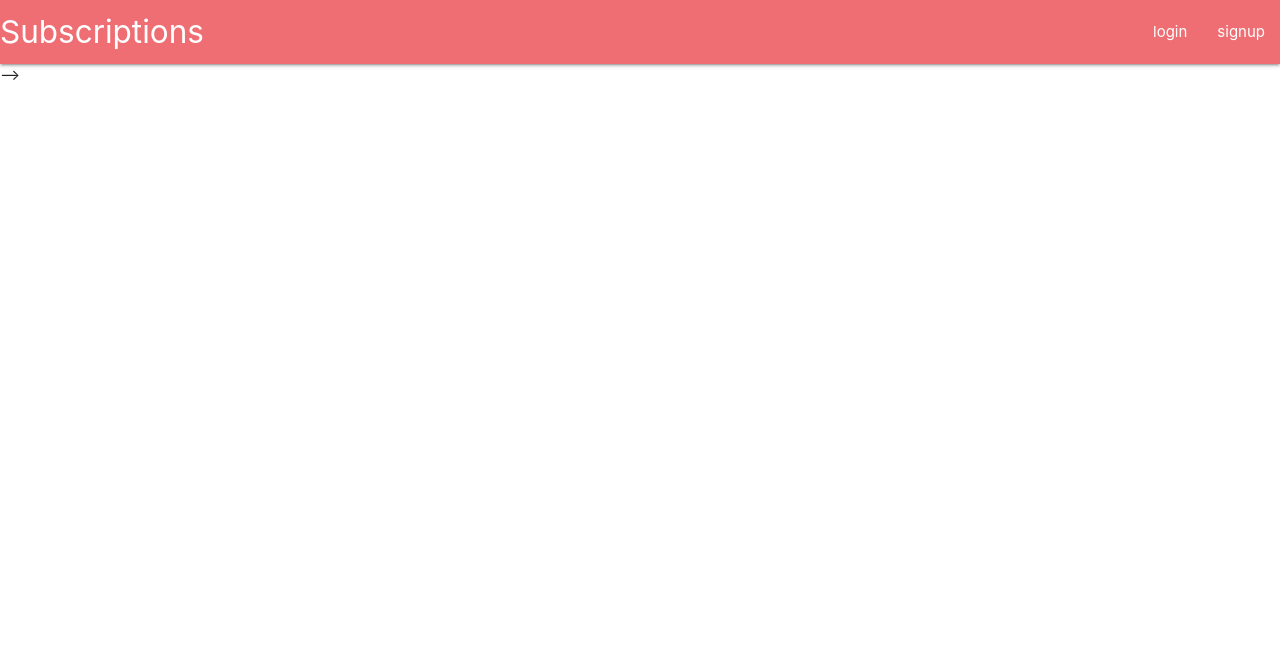
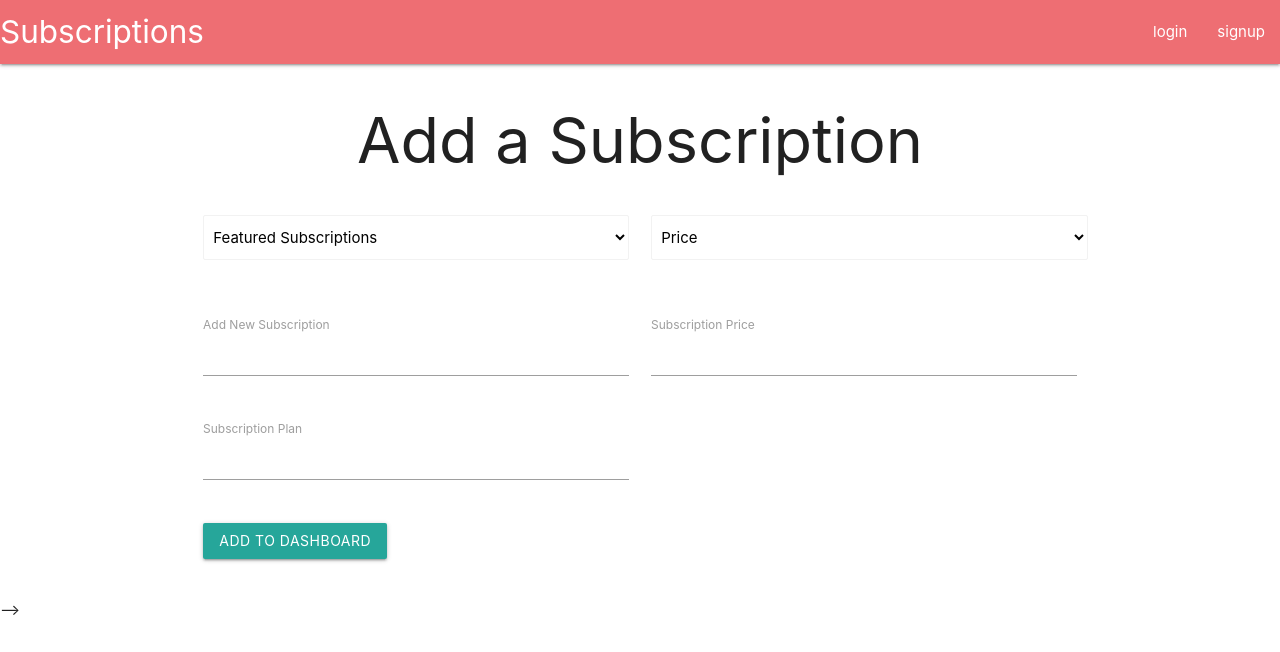
Before and after one commit to Valkimani/Track-your-subscriptions, a React (Create React App) app in the folder client/: page /subscriptions in a window 1280 px wide. Shown: the top 652 px of the page. Built offline with nearby package versions, Linux system fonts and the light colour scheme.

Commit message:
Added a users dashboard. Set state in the subscriptions tab and updated the paths in app.js.

```diff
--- a/client/package.json
+++ b/client/package.json
@@ -7,6 +7,7 @@
     "@testing-library/jest-dom": "^5.11.9",
     "@testing-library/react": "^11.2.5",
     "@testing-library/user-event": "^12.6.3",
+    "materialize-css": "^1.0.0-rc.2",
     "react": "^17.0.1",
     "react-dom": "^17.0.1",
     "react-router-dom": "^5.2.0",
--- a/client/src/App.js
+++ b/client/src/App.js
@@ -1,14 +1,21 @@
-
 import { BrowserRouter as Router, Switch, Route } from "react-router-dom";
 import Navbar from "./components/Navbar/Navbar";
 import Home from "./containers/Home/Home";
+import LoginPage from "./containers/LoginPage/LoginPage";
+import SignUpForm from "./containers/SignUpForm/SignUpForm";
+import Subscriptions from "./containers/Subscriptions/Subscriptions";
+import UserDashboard from "./containers/UserDashboard/UserDashboard";
 
 function App() {
   return (
     <Router>
-      <Navbar/>
+      <Navbar />
       <Switch>
-        <Route exact path="/" component={Home}></Route>
+        <Route exact path="/" component={Home} />
+        <Route exact path="/login" component={LoginPage} />
+        <Route exact path="/signup" component={SignUpForm} />
+        <Route exact path="/dashboard" component={UserDashboard} />
+        <Route exact path="/subscriptions" component={Subscriptions} />
       </Switch>
     </Router>
   );
--- a/client/src/containers/Home/Home.jsx
+++ b/client/src/containers/Home/Home.jsx
@@ -5,7 +5,7 @@ const Home = () => {
         <div className="container">
             <div className="row">
                 <div className="col">
-                 <h1>Track your subs'</h1>
+                 {/* <h1></h1>     */}
                 </div>
             </div>
 
--- /dev/null
+++ b/client/src/containers/LoginPage/LoginPage.jsx
@@ -0,0 +1,29 @@
+import React from 'react';
+
+const LoginPage = () => {
+    return (
+        <div className="container">
+        <div className="row">
+    <form className="col s12">
+      <div className="row">
+        <div className="input-field col s12">
+          <input id="email" type="email"/>
+          <label for="Email">Email</label>
+      </div>
+      <div classNameName="row">
+        <div className="input-field col s12">
+          <input id="password" type="password"/>
+          <label for="email">Password</label>
+        </div>
+      </div>
+      </div>
+   </form>
+   <button className="btn waves-effect waves-light" type="submit" name="action">Login
+   </button>
+   </div>
+    </div>
+
+    );
+};
+
+export default LoginPage;
--- a/client/src/containers/Signupform/Signupform.jsx
+++ b/client/src/containers/Signupform/Signupform.jsx
@@ -1,9 +1,10 @@
 import React from 'react';
 
 
-const Signupform = () => {
+const SignUpForm = () => {
     return (
         <div>
+          <div className="container">
              <div class="row">
     <form class="col s12">
       <div class="row">
@@ -20,20 +21,24 @@ const Signupform = () => {
       <div class="row">
         <div class="input-field col s12">
           <input id="password" type="password" class="validate"/>
-          <label for="password">Password</label>
+          <label for="password">Email</label>
         </div>
       </div>
       <div class="row">
         <div class="input-field col s12">
           <input id="email" type="email" class="validate"/>
-          <label for="email">Email</label>
+          <label for="email">Password</label>
         </div>
       </div>
+      <button class="btn waves-effect waves-light" type="submit" name="action">Submit
+
+  </button>
 
     </form>
   </div>
         </div>
+        </div>
     );
 };
 
-export default Signupform;
+export default SignUpForm;
--- a/client/src/containers/Subscriptions/Subscriptions.jsx
+++ b/client/src/containers/Subscriptions/Subscriptions.jsx
@@ -1,11 +1,98 @@
-import React from 'react';
+// import { useState } from "react";
+import React, {useState}from 'react';
+// import e from "express";
+// import { set } from "mongoose";
 
 const Subscriptions = () => {
+
+        const [featured, setFeatured]= useState("");
+        const [featuredPrice, setFeaturedPrice]= useState("");
+        const [subscription,setSubscription] =useState("");
+        const [price,setPrice] =useState("");
+        const [plan,setPlan] =useState("");
+
     return (
-        <div>
-            <h1>this are subscriptions</h1>
+<div className="container">
+ <div className="row">
+<div> <h1 className="center-align">Add a Subscription</h1>
+    <form className="col s12" >
+    <div className="row">
+
+        <div className="input-field col s6">
+        {/* <input id="featured"/> */}
+        <label htmlFor= "featured Subscriptions"></label>
+  <select className="browser-default" id="featured" type="" name="featured" value={featured} onChange={(e) =>{
+                  setFeatured(e.target.value);
+          }}>
+    <option value="" disabled selected>Featured Subscriptions</option>
+    <option value="1">Hulu</option>
+    <option value="3">Spotify</option>
+    <option value="2">Netflix</option>
+    <option value="3">Amazon</option>
+    <option value="3">Apple Music</option>
+
+  </select>
+    <label></label>
+
         </div>
-    );
+
+        <div className="row">
+
+        <div className="input-field col s6">
+        {/* <input id="featured"/> */}
+        <label htmlFor= "featured subscription price"></label>
+  <select className="browser-default" id="featured price" type="" name="featured price" value={featuredPrice} onChange={(e) =>{
+                  setFeaturedPrice(e.target.value);
+          }}>
+    <option value="" disabled selected>Price</option>
+    <option value="1">$5.99</option>
+    <option value="3">$8.99</option>
+    <option value="2">$12.99</option>
+    <option value="3">$17.99</option>
+    <option value="3">$25.99</option>
+
+  </select>
+    <label></label>
+  </div>
+        </div>
+        </div>
+      {/* </div> */}
+      <div className="row">
+        <div className="input-field col s6">
+
+                {/* Value comes in from state, a change in the value sets the title on state and triggers a re-render */}
+          <input placeholder="" id="subscription" type="text" name="subscription" value={subscription} onChange={(e) =>{
+                  setSubscription(e.target.value);
+          }}/>
+          <label htmlFor="subscription">Add New Subscription</label>
+        </div>
+        <div className="input-field col s6">
+        <input placeholder="" id="price" type="text" name="price" value={price} onChange={(e) =>{
+                  setPrice(e.target.value);
+          }}/>
+          <label htmlFor="subscription price">Subscription Price</label>
+        </div>
+      </div>
+      <div className="row">
+        <div className="input-field col s6">
+        <input placeholder="" id="plan" type="text" name="plan" value={plan} onChange={(e) =>{
+                  setPlan(e.target.value);
+          }}/>
+          <label htmlFor="subscription Plan">Subscription Plan</label>
+        </div>
+      </div>
+      <div className="row">
+        <div className="col s12">
+        <button className="btn waves-effect waves-light">Add to dashboard
+   </button>
+        </div>
+       </div>
+    </form>
+    </div>
+    </div>
+       </div>
+
+  );
 };
 
 export default Subscriptions;
--- /dev/null
+++ b/client/src/containers/UserDashboard/UserDashboard.jsx
@@ -0,0 +1,47 @@
+import React, { useEffect, useState } from "react";
+
+const styles = {
+  thead: {
+    backgroundColor: "#bdbdbd"
+  }
+}
+
+
+const UserDashboard = () => {
+  return (
+    <>
+    <br/>
+    <br/>
+    <div>
+    <div className="container">
+    <div className="row">
+    <div className="col s12">
+    <table>
+        <thead style={styles.thead}>
+          <tr>
+            <th>Subscriptions</th>
+            <th>Current Amount</th>
+            <th>Subscription Price Change</th>
+            <th>Update Subscription</th>
+            <th>Delete Subscription</th>
+          </tr>
+        </thead>
+        <tbody>
+          <tr>
+            <td>Image</td>
+            <td>$13.99</td>
+            <td>$1.00</td>
+            <td><a href="/" className="waves-effect waves-light btn-small"><i className="material-icons left">update</i>UPDATE</a></td>
+            <td><a href="/" className="waves-effect waves-light btn-small"><i className="material-icons left">delete</i>DELETE</a></td>
+          </tr>
+        </tbody>
+      </table>
+    </div>
+    </div>
+    </div>
+    </div>
+    </>
+  );
+};
+
+export default UserDashboard;
```
Also changed, not shown: client/src/containers/Subscriptions/Subscription.js (added, +8 -0 lines), 1 other file (tests, documents, lock files or other folders).
